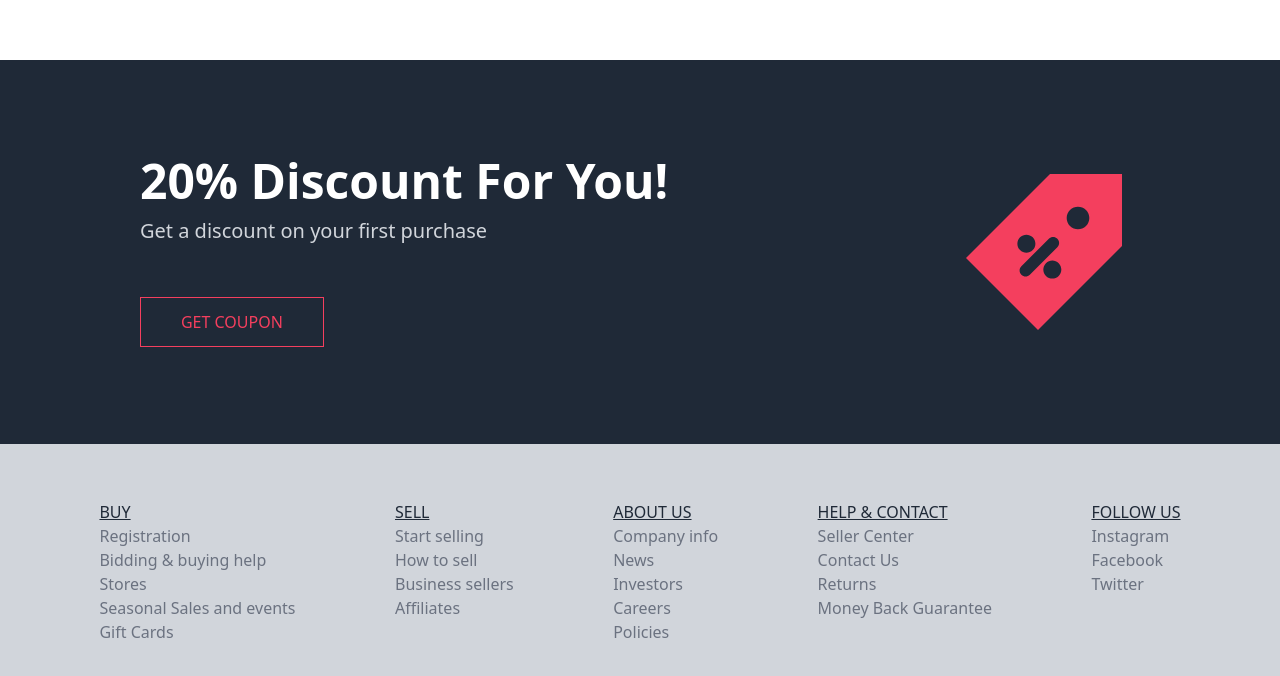
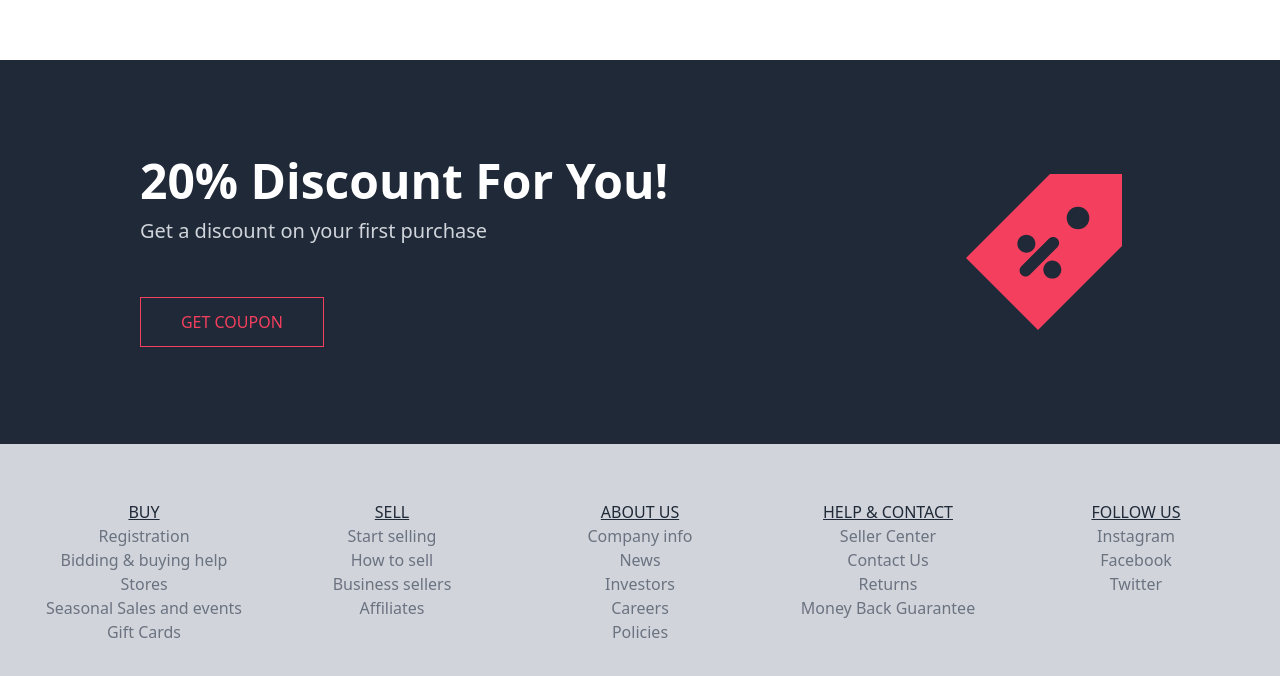
Before and after one commit to ycnaz/E-commerceApp, a Vue app: page / in a window 1280 px wide. Shown: the part 1812-2488 px from the top of the page. Built offline with nearby package versions, Linux system fonts and the light colour scheme; no server answers.

Commit message:
Responsiveness pt.3

```diff
--- a/src/App.vue
+++ b/src/App.vue
@@ -187,43 +187,43 @@
     <RouterView />
   </main>
 
-  <footer class="w-full h-64 bg-gray-300 flex items-center mt-auto shrink-0">
-    <div class="w-full flex justify-evenly">
-      <nav @click="footerToast" class="flex flex-col">
+  <footer class="w-full h-auto p-5 min-h-64 bg-gray-300 flex items-center mt-auto shrink-0">
+    <div class="w-full grid grid-cols-5 gap-y-5 max-md:grid-cols-4 max-sm:grid-cols-3 max-[480px]:grid-cols-2" id="footer">
+      <nav @click="footerToast" class="flex flex-col items-center">
         <h6>BUY</h6>
-        <span>Registration</span>
-        <span>Bidding & buying help</span>
-        <span>Stores</span>
-        <span>Seasonal Sales and events</span>
-        <span>Gift Cards</span>
+        <p>Registration</p>
+        <p>Bidding & buying help</p>
+        <p>Stores</p>
+        <p>Seasonal Sales and events</p>
+        <p>Gift Cards</p>
       </nav>
-      <nav @click="footerToast" class="flex flex-col">
+      <nav @click="footerToast" class="flex flex-col items-center">
         <h6>SELL</h6>
-        <span>Start selling</span>
-        <span>How to sell</span>
-        <span>Business sellers</span>
-        <span>Affiliates</span>
+        <p>Start selling</p>
+        <p>How to sell</p>
+        <p>Business sellers</p>
+        <p>Affiliates</p>
       </nav>
-      <nav @click="footerToast" class="flex flex-col">
+      <nav @click="footerToast" class="flex flex-col items-center">
         <h6>ABOUT US</h6>
-        <span>Company info</span>
-        <span>News</span>
-        <span>Investors</span>
-        <span>Careers</span>
-        <span>Policies</span>
+        <p>Company info</p>
+        <p>News</p>
+        <p>Investors</p>
+        <p>Careers</p>
+        <p>Policies</p>
       </nav>
-      <nav @click="footerToast" class="flex flex-col">
+      <nav @click="footerToast" class="flex flex-col items-center">
         <h6>HELP & CONTACT</h6>
-        <span>Seller Center</span>
-        <span>Contact Us</span>
-        <span>Returns</span>
-        <span>Money Back Guarantee</span>
+        <p>Seller Center</p>
+        <p>Contact Us</p>
+        <p>Returns</p>
+        <p>Money Back Guarantee</p>
       </nav>
-      <nav @click="footerToast" class="flex flex-col">
+      <nav @click="footerToast" class="flex flex-col items-center">
         <h6>FOLLOW US</h6>
-        <span>Instagram</span>
-        <span>Facebook</span>
-        <span>Twitter</span>
+        <p>Instagram</p>
+        <p>Facebook</p>
+        <p>Twitter</p>
       </nav>
     </div>
   </footer>
@@ -253,4 +253,12 @@ nav > span {
 .custom-scrollbar::-webkit-scrollbar-thumb {
   background-color: #4b5563 !important;
 }
+
+#footer > nav > p {
+  @apply text-gray-500 min-w-max
+}
+
+#footer > nav > h6 {
+  @apply min-w-max
+}
 </style>
--- a/src/components/HomeDiscount.vue
+++ b/src/components/HomeDiscount.vue
@@ -11,11 +11,11 @@ const showCoupon = ref(false)
 <template>
     <div class="w-full h-96 bg-gray-800 text-white flex justify-around items-center">
         <div class="flex flex-col gap-y-3">
-            <strong class="text-5xl min-w-max">20% Discount For You!</strong>
+            <strong class="text-5xl min-w-max max-sm:text-4xl">20% Discount For You!</strong>
             <span class="text-gray-300 text-xl">Get a discount on your first purchase</span>
             <button @click="showCoupon = !showCoupon" class="border border-rose-500 text-rose-500 py-3 px-10 grow-0 place-self-start mt-10 hover:bg-rose-500 hover:text-white focus:bg-rose-700 focus:text-white active:bg-rose-500 active:text-white focus:outline-none transition-all">GET COUPON</button>
             <span v-if="showCoupon">{{ COUPON }}</span>
         </div>
-        <DiscountComp class="size-48" />
+        <DiscountComp class="size-48 shrink-0 max-md:hidden" />
     </div>
 </template>
--- a/src/components/HomeHeader.vue
+++ b/src/components/HomeHeader.vue
@@ -15,11 +15,11 @@ const isImgLoading = ref(true)
 
 <template>
     <section class="bg-rose-500 h-[600px] w-full relative flex justify-center">
-        <div class="text-white w-1/2 h-full flex flex-col justify-center z-10">
-            <strong class="text-6xl text-white min-w-max">Present your products<br> to millions</strong>
+        <div class="text-white w-1/2 h-full flex flex-col justify-center z-10 max-xl:w-min">
+            <strong class="text-6xl text-white min-w-max max-md:text-5xl max-sm:text-4xl">Present your products<br> to millions</strong>
             <span class="text-xl">And buy the best products from all over the world</span>
         </div>
-        <img :class="{'opacity-0 absolute': isImgLoading, 'opacity-100': !isImgLoading}" class="max-xl:absolute max-xl:size-[600px] max-xl:bottom-0 max-xl:blur" @load="isImgLoading = false" loading="lazy" alt="Header Image" src="../assets/images/shoe-bg.png">
+        <img :class="{'opacity-0 absolute': isImgLoading, 'opacity-100': !isImgLoading}" class="max-xl:absolute max-xl:size-[600px] max-xl:bottom-0 max-xl:blur max-sm:hidden" @load="isImgLoading = false" loading="lazy" alt="Header Image" src="../assets/images/shoe-bg.png">
         <span v-if="isImgLoading" class="loading loading-spinner text-black"></span>
         <button class="group">
             <ChevronDown @click="scrollDown" class="size-12 shadow-xl bg-white rounded-full p-2 absolute cursor-pointer group-hover:scale-110 group-focus:scale-110 -bottom-6 left-1/2 -translate-x-1/2 transition-all"/>
--- a/src/views/CartView.vue
+++ b/src/views/CartView.vue
@@ -81,12 +81,12 @@ onMounted(async () => {
 </script>
 
 <template>
-    <div class="h-full flex p-5 gap-x-5">
+    <div class="h-full flex p-5 gap-x-5 max-lg:flex-col max-lg:gap-y-5">
 
         <ProductTable :products @removeProduct="removeProduct" />
 
-        <div class="flex flex-col w-96">
-            <div class="flex flex-col h-1/2 max-h-96 items-start justify-between">
+        <div class="flex flex-col w-96 max-lg:flex-row max-lg:w-full max-lg:h-64 max-lg:gap-x-5">
+            <div class="flex flex-col h-1/2 max-h-96 items-start justify-between max-lg:h-full max-lg:w-1/2">
                 <div>
                     <h2 class="text-2xl font-semibold">Coupon Code</h2>
                     <p class="mt-3">Enter your coupon code to get a discount</p>
@@ -96,8 +96,8 @@ onMounted(async () => {
                     <button @click="handleCoupon" class="w-full bg-black text-white py-3 rounded-3xl hover:ring hover:ring-black hover:ring-offset-2 transition-all">Apply</button>
                 </div>
             </div>
-            <div class="w-full divider"></div>
-            <section class="flex flex-col h-1/2 max-h-96 bg-amber-300 p-3 rounded-lg">
+            <div class="w-full divider max-lg:hidden"></div>
+            <section class="flex flex-col h-1/2 max-h-96 bg-amber-300 p-3 rounded-lg max-lg:h-full max-lg:w-1/2">
                 <h2 class="text-2xl font-semibold mb-3">Cart Total</h2>
                 <div class="flex justify-between">
                     <span>Items:</span>
--- a/src/views/SellView.vue
+++ b/src/views/SellView.vue
@@ -76,19 +76,19 @@ onMounted(() => {
 </script>
 
 <template>
-    <div class="h-full flex gap-x-20 justify-center items-center">
-        <form @submit.prevent="handleProduct" class="flex flex-col text-black gap-y-5">
+    <div class="h-full flex gap-x-20 justify-center items-center max-xl:flex-col max-xl:pb-5">
+        <form @submit.prevent="handleProduct" class="flex flex-col text-black gap-y-5 py-5 max-[430px]:w-full max-[430px]:px-5">
             <h2 class="text-5xl font-semibold border-b border-b-black w-full">Sell</h2>
-            <div class="flex gap-x-10">
+            <div class="flex gap-x-10 max-md:flex-col">
                 <div class="flex flex-col">
                     <label for="title">Title</label>
-                    <input v-model="productTitle" class="w-96" type="text" id="title" required>
+                    <input v-model="productTitle" class="w-96 max-[430px]:w-full" type="text" id="title" required>
 
                     <label for="price">Price</label>
-                    <input v-model="productPrice" class="w-96" type="number" id="price" required>
+                    <input v-model="productPrice" class="w-96 max-[430px]:w-full" type="number" id="price" required>
 
                     <label for="category">Category</label>
-                    <select v-model="productCategory" class="w-96" id="category" required>
+                    <select v-model="productCategory" class="w-96 max-[430px]:w-full" id="category" required>
                         <option disabled value="">Choose...</option>
                         <option v-for="category in categoryStore.items" :key="category" :value="category">{{ category.charAt(0).toUpperCase() + category.slice(1) }}</option>
                     </select>
```
Also changed, not shown: src/components/ProductTable.vue (+4 -4 lines).
